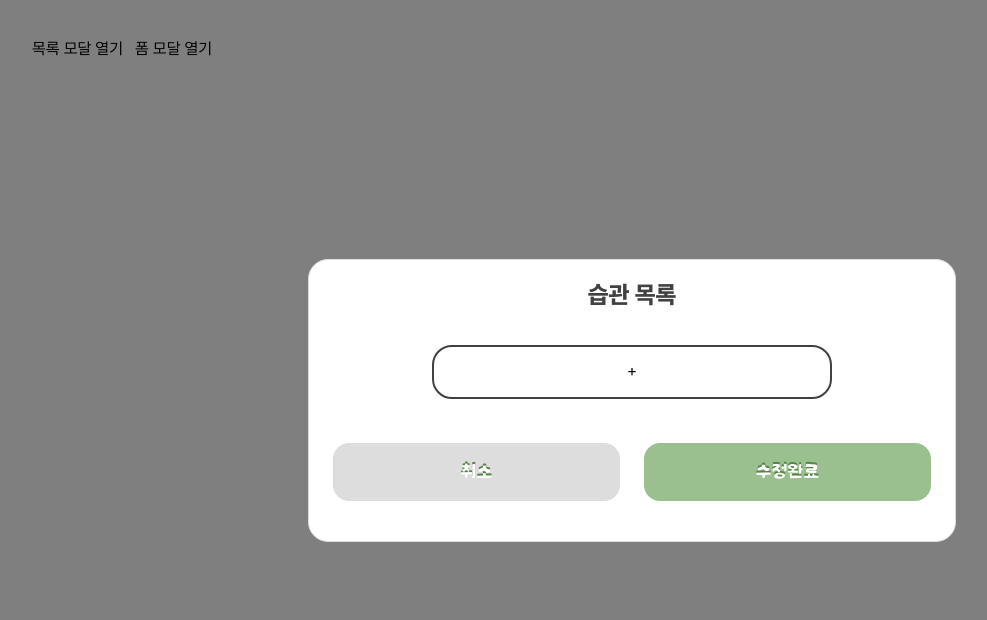
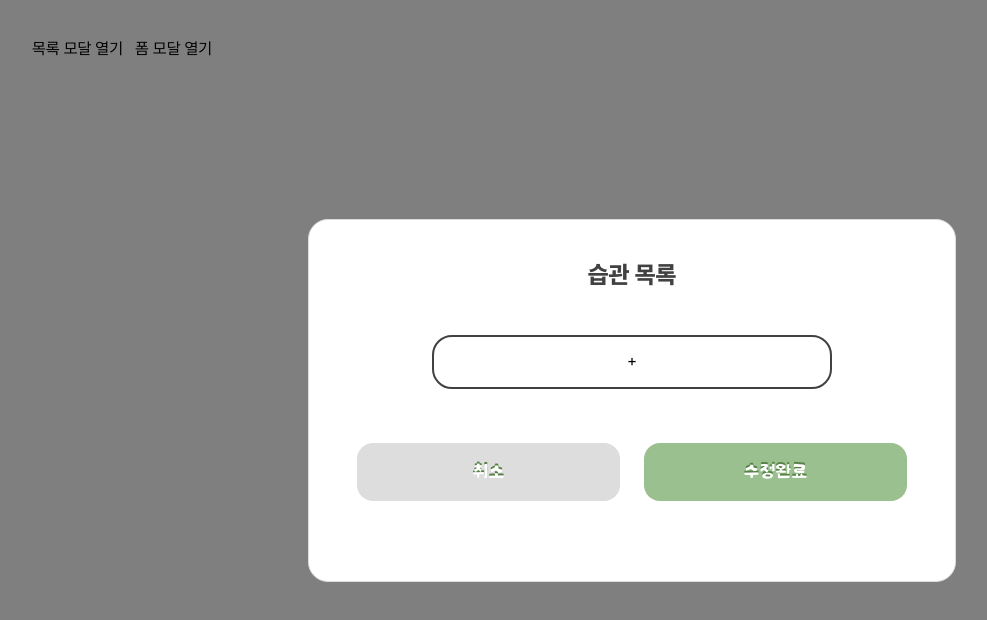
Before and after one commit to damdadaxx/13-study-forest-team2-fe, a React (Vite) app: page /modal in a window 1280 px wide. Both pictures are taken after a click on the button "목록 모달 열기". Shown: the top 620 px of the page, without its empty margins (8-995 px from the left). Built offline with nearby package versions, Linux system fonts and the light colour scheme.

Commit message:
피드백 반영 수정

```diff
--- /dev/null
+++ b/src/components/common/Modal/Modal.jsx
@@ -0,0 +1,74 @@
+import { useEffect } from 'react';
+import { createPortal } from 'react-dom';
+
+import styles from '@/components/common/Modal/Modal.module.css';
+
+export default function Modal({
+  title,
+  isOpen,
+  onClose,
+  hasCloseBtn = false,
+  children,
+  btnComponents, //
+}) {
+  // Escape 키 닫기
+  useEffect(() => {
+    if (!isOpen) return;
+    const handler = (e) => {
+      if (e.key === 'Escape') onClose?.();
+    };
+    document.addEventListener('keydown', handler);
+    return () => document.removeEventListener('keydown', handler);
+  }, [isOpen, onClose]);
+
+  // 스크롤 잠금
+  useEffect(() => {
+    document.body.style.overflow = isOpen ? 'hidden' : '';
+    return () => {
+      document.body.style.overflow = '';
+    };
+  }, [isOpen]);
+
+  if (!isOpen) return null;
+
+  const target = document.querySelector('#modal-root') ?? document.body;
+
+  return createPortal(
+    <div
+      className={styles.modalBackDrop}
+      onClick={(e) => e.target === e.currentTarget && onClose?.()}
+    >
+      <div className={styles.modalCard}>
+        {/* 헤더 — 데스크톱 닫기 버튼 */}
+        <div className={styles.modalHeader}>
+          <p className={styles.modalTitle}>{title}</p>
+          {hasCloseBtn && (
+            <button
+              className={`${styles.closeBtn} ${styles.closeDesktop}`}
+              onClick={onClose}
+            >
+              나가기
+            </button>
+          )}
+        </div>
+
+        {/* 바디 */}
+        <div className={styles.modalBody}>{children}</div>
+
+        {/* 푸터 — 모바일 닫기 버튼 포함 */}
+        <div className={styles.modalFooter}>
+          {btnComponents}
+          {hasCloseBtn && (
+            <button
+              className={`${styles.closeBtn} ${styles.closeMobile}`}
+              onClick={onClose}
+            >
+              나가기
+            </button>
+          )}
+        </div>
+      </div>
+    </div>,
+    target,
+  );
+}
--- /dev/null
+++ b/src/components/common/Modal/Modal.module.css
@@ -0,0 +1,109 @@
+.modalBackDrop {
+  /* 모달 */
+  position: fixed;
+  inset: 0;
+  display: flex;
+  align-items: center;
+  justify-content: center;
+  /* 배경 */
+  background-color: rgba(0, 0, 0, 0.5);
+  z-index: var(--z-index-modal);
+}
+
+.modalCard {
+  /* 모달 카드 */
+  display: flex;
+  flex-direction: column;
+  align-items: center;
+  justify-content: center;
+  gap: 10px;
+  width: 648px;
+  height: fit-content;
+  padding: 40px 24px;
+  /* 테두리 */
+  border: 1px solid var(--gray-gray_DDDDDD, #ddd);
+  border-radius: 20px;
+  /* 배경 */
+  background: var(--white-white_FFFFFF);
+}
+
+.modalHeader {
+  /* 박스 */
+  position: relative;
+  display: flex;
+  justify-content: center;
+  align-items: center;
+  width: 100%;
+}
+
+.modalTitle {
+  /* 텍스트 */
+  font: var(--typography-800-24);
+  color: var(--black-black_414141, #414141);
+  text-align: center;
+}
+
+/* 공통 닫기 버튼 */
+.closeBtn {
+  /* 박스 */
+  display: flex;
+  flex-direction: column;
+  justify-content: center;
+  flex-shrink: 0;
+  width: 147px;
+  height: 17px;
+  /* 테두리 */
+  border: none;
+  /* 배경 */
+  background: none;
+  cursor: pointer;
+}
+
+/* 나가기 버튼 데스크톱 — 헤더 우측 상단에 표시 */
+.closeDesktop {
+  position: absolute;
+  right: 0;
+  display: flex;
+}
+
+/* 나가기 버튼 모바일 — 푸터에 표시, 기본 숨김 */
+.closeMobile {
+  display: none;
+}
+
+.modalBody {
+  /* 박스 */
+  padding-top: 16px;
+  overflow-y: auto;
+  overflow-x: hidden;
+  flex: 1;
+  display: flex;
+  flex-direction: column;
+  justify-content: center;
+  align-items: center;
+  gap: 8px;
+}
+
+.modalFooter {
+  /* 박스 */
+  display: flex;
+  justify-content: center;
+  gap: 24px;
+  width: 100%;
+}
+
+/* 모바일: 767px 이하 */
+@media (max-width: 767px) {
+  .modalCard {
+    width: 344px;
+    height: fit-content;
+  }
+
+  .closeDesktop {
+    display: none;
+  }
+
+  .closeMobile {
+    display: flex;
+  }
+}
--- a/src/components/common/Modal/ModalExample.jsx
+++ b/src/components/common/Modal/ModalExample.jsx
@@ -5,17 +5,19 @@ import styles from '@/components/common/Modal/ModalExample.module.css';
 
 import trash from '@/assets/images/icons/ic_trash.svg';
 
-import { Modal, ModalHeader, ModalBody, ModalFooter } from './UseModal.jsx';
+import Modal from './Modal.jsx';
 
-export default function App() {
+export default function ModalExample() {
   const [listOpen, setListOpen] = useState(false);
   const [formOpen, setFormOpen] = useState(false);
   const [habits, setHabits] = useState([]);
+
   const handleHabitChange = (index, value) => {
     const updated = [...habits];
     updated[index] = value;
     setHabits(updated);
   };
+
   const handleHabitDelete = (index) => {
     setHabits(habits.filter((_, i) => i !== index));
   };
@@ -25,43 +27,12 @@ export default function App() {
       <button onClick={() => setListOpen(true)}>목록 모달 열기</button>
       <button onClick={() => setFormOpen(true)}>폼 모달 열기</button>
 
-      {/* 목록형 모달 */}
-      <Modal isOpen={listOpen} onClose={() => setListOpen(false)}>
-        <ModalHeader title="습관 목록" />
-        <ModalBody>
-          <div className={styles.modalBody}>
-            <div className={styles.listWrapper}>
-              {habits.map((habit, i) => (
-                <div key={i} className={styles.listContainer}>
-                  <input
-                    className={styles.addInput}
-                    value={habit}
-                    onChange={(e) => handleHabitChange(i, e.target.value)}
-                    placeholder={`추가할 습관을 입력해주세요 ${i + 1}`}
-                    maxLength={20} //최대 글자 수 제한
-                    minLength={1} //최소 글자 수
-                  />
-                  <button
-                    onClick={() => handleHabitDelete(i)}
-                    className={styles.removeBtn}
-                  >
-                    <img src={trash} alt="쓰레기통"></img>
-                  </button>
-                </div>
-              ))}
-            </div>
-            <div className={styles.btnContainer}>
-              <button
-                className={styles.addBtn}
-                onClick={() => setHabits([...habits, ''])}
-                disabled={habits.length >= 8}
-              >
-                +
-              </button>
-            </div>
-          </div>
-        </ModalBody>
-        <ModalFooter>
+      {/* 목록형 모달 — 닫기 버튼 없음 */}
+      <Modal
+        title="습관 목록"
+        isOpen={listOpen}
+        onClose={() => setListOpen(false)}
+        btnComponents={
           <div className={styles.footerContainer}>
             <Button
               onClick={() => setListOpen(false)}
@@ -78,23 +49,52 @@ export default function App() {
               className={styles.modalBtn}
             />
           </div>
-        </ModalFooter>
+        }
+      >
+        <div className={styles.listWrapper}>
+          {habits.map((habit, i) => (
+            <div key={i} className={styles.listContainer}>
+              <input
+                className={styles.addInput}
+                value={habit}
+                onChange={(e) => handleHabitChange(i, e.target.value)}
+                placeholder={`추가할 습관을 입력해주세요 ${i + 1}`}
+                maxLength={20}
+                minLength={1}
+              />
+              <button
+                onClick={() => handleHabitDelete(i)}
+                className={styles.removeBtn}
+                aria-label="습관 삭제"
+              >
+                <img src={trash} alt="삭제" />
+              </button>
+            </div>
+          ))}
+          <div className={styles.btnContainer}>
+            <button
+              className={styles.addBtn}
+              onClick={() => setHabits([...habits, ''])}
+              disabled={habits.length >= 8}
+            >
+              +
+            </button>
+          </div>
+        </div>
       </Modal>
 
-      {/* 폼형 모달 */}
-      <Modal isOpen={formOpen} onClose={() => setFormOpen(false)}>
-        <ModalHeader
-          title="스터디 만들기에서 입력한 스터디 이름"
-          onClose={() => setFormOpen(false)}
-          closeLabel="나가기"
-        />
-        <ModalBody>
-          <p>권한이 필요해요!</p>
-          <input type="password" placeholder="비밀번호를 입력해 주세요" />
-        </ModalBody>
-        <ModalFooter direction="column">
+      {/* 폼형 모달 — 닫기 버튼 있음 (데스크톱: 헤더, 모바일: 푸터) */}
+      <Modal
+        title="스터디 만들기에서 입력한 스터디 이름"
+        isOpen={formOpen}
+        onClose={() => setFormOpen(false)}
+        hasCloseBtn={true}
+        btnComponents={
           <button onClick={() => setFormOpen(false)}>수정하러 가기</button>
-        </ModalFooter>
+        }
+      >
+        <p>권한이 필요해요!</p>
+        <input type="password" placeholder="비밀번호를 입력해 주세요" />
       </Modal>
     </div>
   );
--- a/src/components/common/Modal/ModalExample.module.css
+++ b/src/components/common/Modal/ModalExample.module.css
@@ -3,6 +3,7 @@
   flex-direction: column;
   gap: 20px;
 }
+
 .listContainer {
   width: 100%;
   display: flex;
@@ -10,19 +11,21 @@
   gap: 8px;
   box-sizing: border-box;
 }
+
 .addInput {
   display: flex;
+  flex-direction: column;
+  justify-content: center;
+  align-items: center;
   width: 400px;
   height: 54px;
   margin-left: 20px;
-  flex-direction: column;
-  justify-content: center;
-  align-items: center;
+  border: none;
   border-radius: 20px;
   background: var(--gray-gray_EEEEEE, #eee);
+  font: var(--typography-700-16);
   color: var(--gray-gray_818181, #818181);
   text-align: center;
-  font: var(--typography-700-16);
   text-decoration-line: underline;
   text-decoration-style: solid;
 }
@@ -32,25 +35,27 @@
   width: 100%;
   box-sizing: border-box;
 }
+
 .addBtn {
   display: flex;
   justify-content: center;
   align-items: center;
   width: 400px;
   height: 54px;
+  border: 2px solid var(--black-black_414141, #414141);
   border-radius: 20px;
-  border: 2px solid var(--black-black_414141, #414141);
   background: rgba(255, 255, 255, 0);
   cursor: pointer;
 }
 
 .removeBtn {
   display: flex;
-  padding: 12px;
   flex-direction: column;
   justify-content: center;
   align-items: flex-start;
   gap: 10px;
+  padding: 12px;
+  border: none;
   border-radius: 35px;
   background: var(--pink-pink_FDE0E9, #fde0e9);
   cursor: pointer;
@@ -59,10 +64,11 @@
 .footerContainer {
   display: flex;
   flex-direction: row;
+  justify-content: center;
   gap: 24px;
-  justify-content: center;
   padding: 24px 24px 40px 24px;
   width: 100%;
+  box-sizing: border-box;
 }
 
 .modalBtn {
@@ -83,8 +89,8 @@
   .modalBtn {
     width: 140px;
     height: 58px;
+    padding: 10px;
     border-radius: 16px;
-    padding: 10px;
   }
 
   .footerContainer {
--- a/src/components/common/Modal/UseModal.jsx
+++ /dev/null
@@ -1,80 +0,0 @@
-import { useEffect, useRef } from 'react';
-import { createPortal } from 'react-dom';
-
-import styles from '@/components/common/Modal/UseModal.module.css';
-
-export function ModalHeader({ title, onClose, closeLabel }) {
-  return (
-    <div className={styles.modalHeader}>
-      <p className={styles.modalHeaderTitle}>{title}</p>
-      {closeLabel && (
-        <button className={styles.modalHeaderClose} onClick={onClose}>
-          {closeLabel}
-        </button>
-      )}
-    </div>
-  );
-}
-
-export function ModalBody({ children }) {
-  return <div className={styles.modalBody}>{children}</div>;
-}
-
-export function ModalFooter({ children, direction = 'column' }) {
-  return <div className={styles.modalFooter}>{children}</div>;
-}
-
-export function Modal({
-  isOpen,
-  onClose,
-  children,
-  closeOnBackdrop = true,
-  portalTarget,
-}) {
-  const cardRef = useRef(null);
-
-  useEffect(() => {
-    if (!isOpen) return;
-    const handler = (e) => {
-      if (e.key === 'Escape') onClose?.();
-    };
-    document.addEventListener('keydown', handler);
-    return () => document.removeEventListener('keydown', handler);
-  }, [isOpen, onClose]);
-
-  useEffect(() => {
-    document.body.style.overflow = isOpen ? 'hidden' : '';
-    return () => {
-      document.body.style.overflow = '';
-    };
-  }, [isOpen]);
-
-  if (!isOpen) return null;
-
-  const handleBackdropClick = (e) => {
-    if (closeOnBackdrop && e.target === e.currentTarget) {
-      onClose?.();
-    }
-  };
-
-  const target =
-    portalTarget instanceof Element
-      ? portalTarget
-      : typeof portalTarget === 'string'
-        ? document.querySelector(portalTarget)
-        : document.body;
-
-  return createPortal(
-    <div
-      className={styles.modalBackdrop}
-      onClick={handleBackdropClick}
-      role="dialog"
-      aria-modal="true"
-    >
-      <div ref={cardRef} className={styles.modalCard}>
-        {children}
-      </div>
-    </div>,
-    target,
-  );
-}
--- a/src/components/common/Modal/UseModal.module.css
+++ /dev/null
@@ -1,75 +0,0 @@
-.modalBackdrop {
-  position: fixed;
-  inset: 0;
-  background-color: rgba(0, 0, 0, 0.5);
-  display: flex;
-  align-items: center;
-  justify-content: center;
-  z-index: --z-index-modal;
-}
-
-.modalCard {
-  background: var(--white-white_FFFFFF);
-  border-radius: 20px;
-  border: 1px solid var(--gray-gray_DDDDDD, #ddd);
-  background: var(--white-white_FFFFFF);
-  width: 648px;
-  height: fit-content;
-  display: flex;
-  flex-direction: column;
-  overflow: hidden;
-}
-
-/* ── Header ── */
-.modalHeader {
-  padding: 20px 20px 0;
-  display: flex;
-  align-items: flex-start;
-  justify-content: center;
-  position: relative;
-}
-
-.modalHeaderTitle {
-  font: var(--typography-800-24);
-  color: var(--black-black_414141);
-  text-align: center;
-}
-
-.modalHeaderClose {
-  position: absolute;
-  right: 20px;
-  top: 0;
-  background: none;
-  border: none;
-  cursor: pointer;
-  font: var(--typography-500-16);
-  color: var(--green-green_text_578246);
-  padding: 2px 0;
-  white-space: nowrap;
-}
-
-/* ── Body ── */
-.modalBody {
-  padding-top: 16px;
-  overflow-y: auto;
-  overflow-x: hidden;
-  flex: 1;
-  display: flex;
-  flex-direction: column;
-  justify-content: center;
-  align-items: center;
-  gap: 8px;
-}
-
-/* ── Footer ── */
-.modalFooter {
-  display: flex;
-  gap: 24px;
-  justify-content: center;
-}
-@media (max-width: 767px) {
-  .modalCard {
-    width: 344px;
-    height: fit-content;
-  }
-}
```
